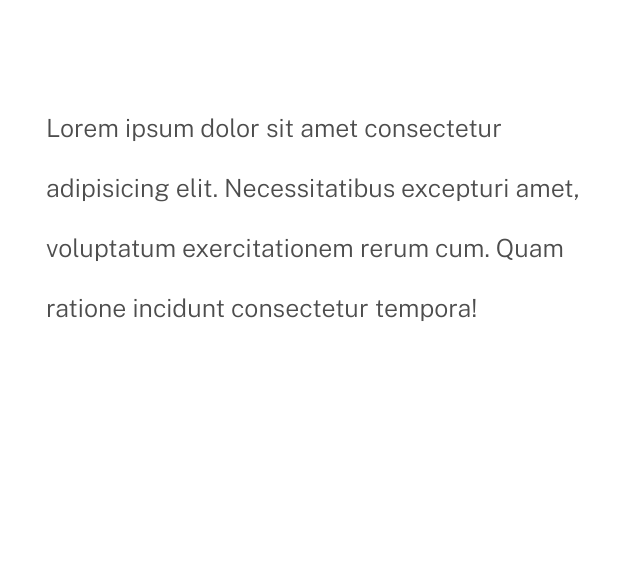
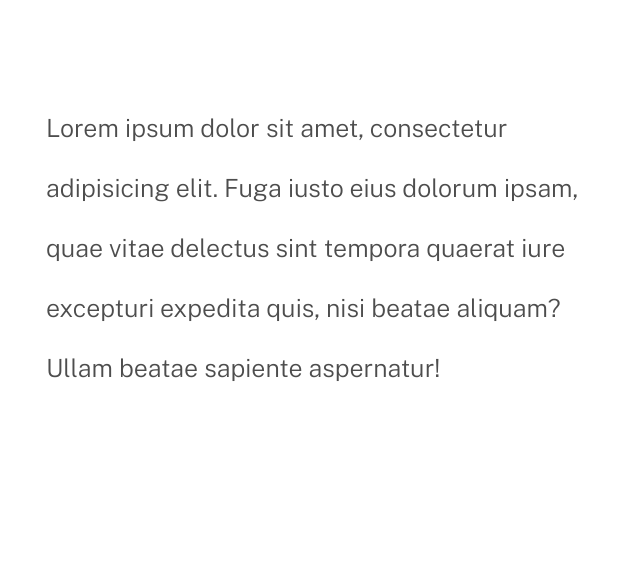
Before and after one commit to karen2289/karen2289.github.io, a plain HTML site: page index.html in a window 1280 px wide. Shown: the part 802-1386 px from the top of the page, 644-1280 px from the left. Drawn offline with nearby package versions, Linux system fonts and the light colour scheme.

Commit message:
Actualizacion del css y un párrafo de la imagen 1

```diff
--- a/index.html
+++ b/index.html
@@ -40,7 +40,7 @@
             <div class="left-info">
                 <figure><img src="img/img-1.jpg"></figure>
                 <div class="info-text">
-                    <p>Lorem ipsum dolor sit amet consectetur adipisicing elit. Necessitatibus excepturi amet, voluptatum exercitationem rerum cum. Quam ratione incidunt consectetur tempora!</p>
+                    <p>Lorem ipsum dolor sit amet, consectetur adipisicing elit. Fuga iusto eius dolorum ipsam, quae vitae delectus sint tempora quaerat iure excepturi expedita quis, nisi beatae aliquam? Ullam beatae sapiente aspernatur!</p>
                 </div>
             </div>
             <div class="right-info">
```
